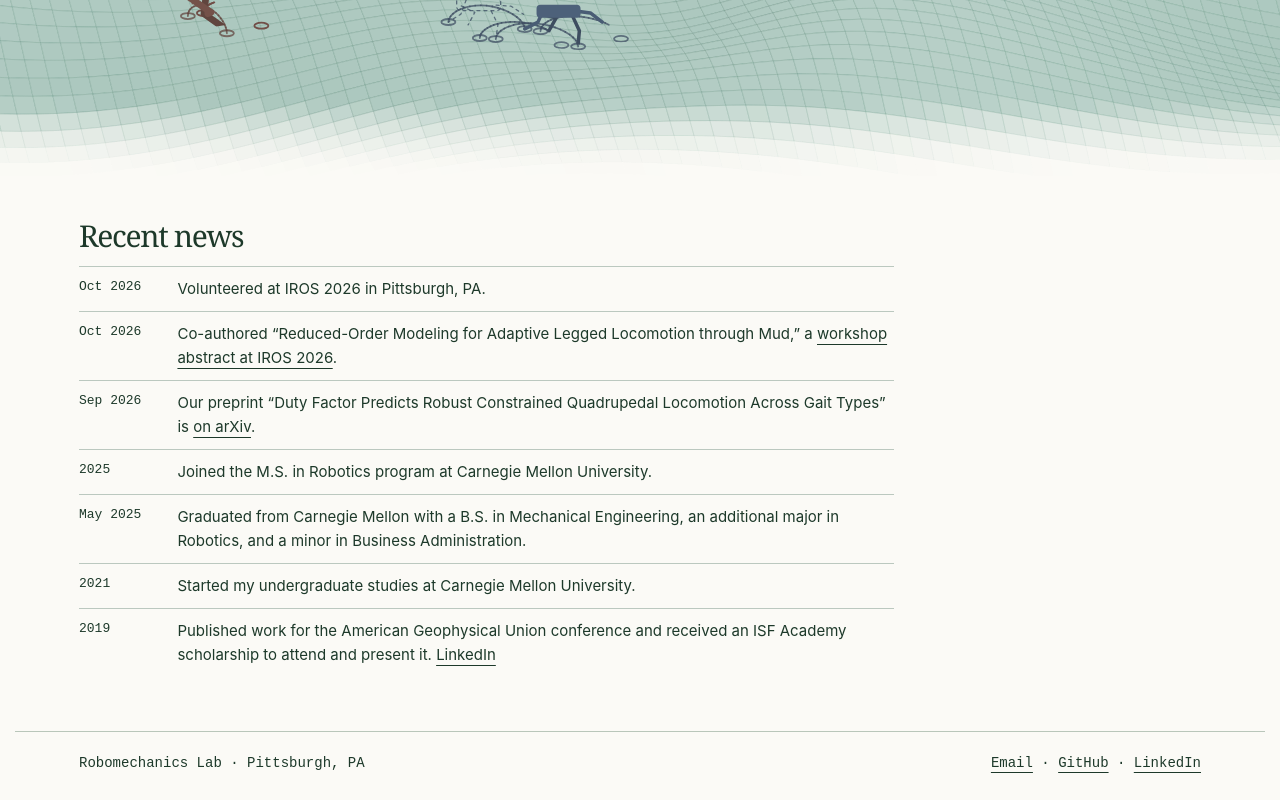
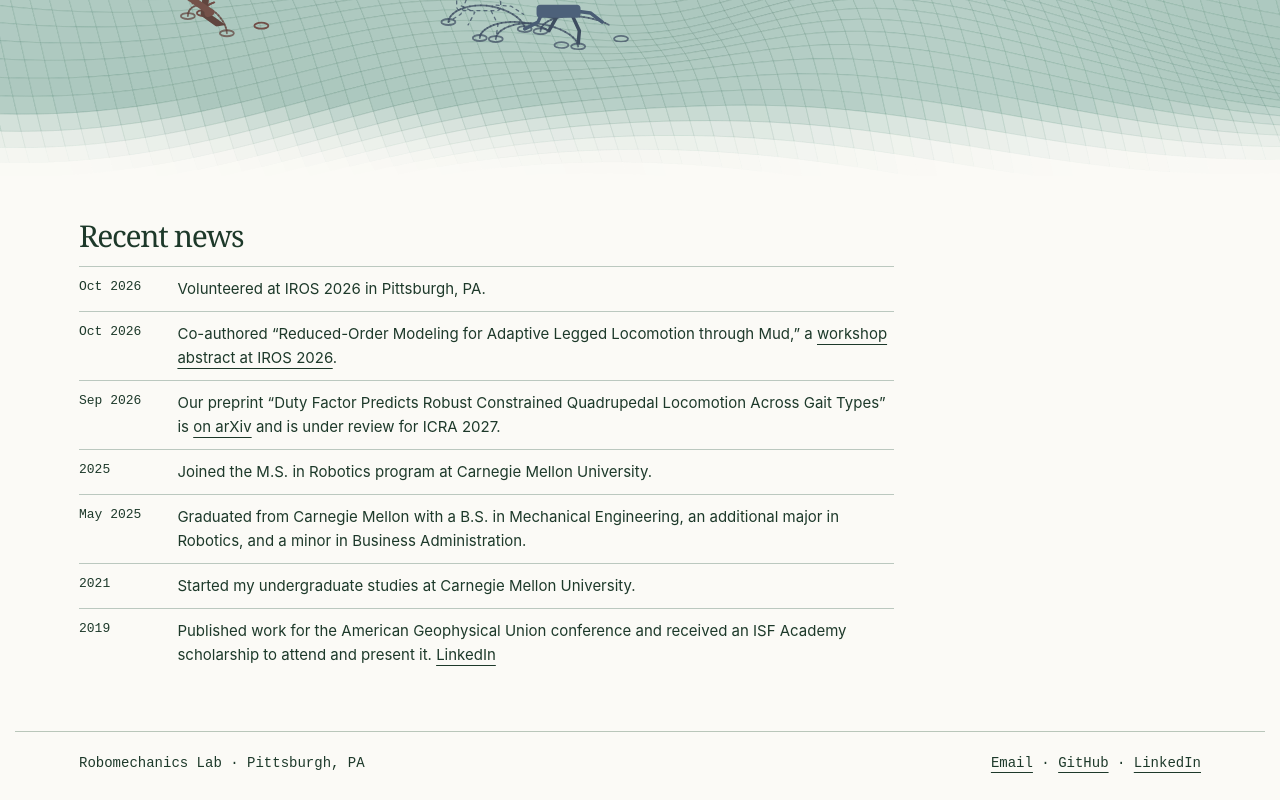
Before and after one commit to thomaslee6710/thomaslee6710.github.io, a plain HTML site: page index.html in a window 1280 px wide. Shown: the part 1150-1950 px from the top of the page. Drawn offline with Linux system fonts and the light colour scheme; animation ran at ten frames a second.

Commit message:
Note ICRA 2027 review status in recent news

```diff
--- a/index.html
+++ b/index.html
@@ -118,7 +118,7 @@
   <ul>
     <li><time datetime="2026-10">Oct 2026</time><span>Volunteered at IROS 2026 in Pittsburgh, PA.</span></li>
     <li><time datetime="2026-10">Oct 2026</time><span>Co-authored “Reduced-Order Modeling for Adaptive Legged Locomotion through Mud,” a <a href="https://sim2realgap.github.io/sim2real-and-control-workshop-iros2026/">workshop abstract at IROS 2026</a>.</span></li>
-    <li><time datetime="2026-09">Sep 2026</time><span>Our preprint “Duty Factor Predicts Robust Constrained Quadrupedal Locomotion Across Gait Types” is <a href="https://arxiv.org/abs/2609.22073">on arXiv</a>.</span></li>
+    <li><time datetime="2026-09">Sep 2026</time><span>Our preprint “Duty Factor Predicts Robust Constrained Quadrupedal Locomotion Across Gait Types” is <a href="https://arxiv.org/abs/2609.22073">on arXiv</a> and is under review for ICRA 2027.</span></li>
     <li><time datetime="2025">2025</time><span>Joined the M.S. in Robotics program at Carnegie Mellon University.</span></li>
     <li><time datetime="2025-05">May 2025</time><span>Graduated from Carnegie Mellon with a B.S. in Mechanical Engineering, an additional major in Robotics, and a minor in Business Administration.</span></li>
     <li><time datetime="2021">2021</time><span>Started my undergraduate studies at Carnegie Mellon University.</span></li>
```
